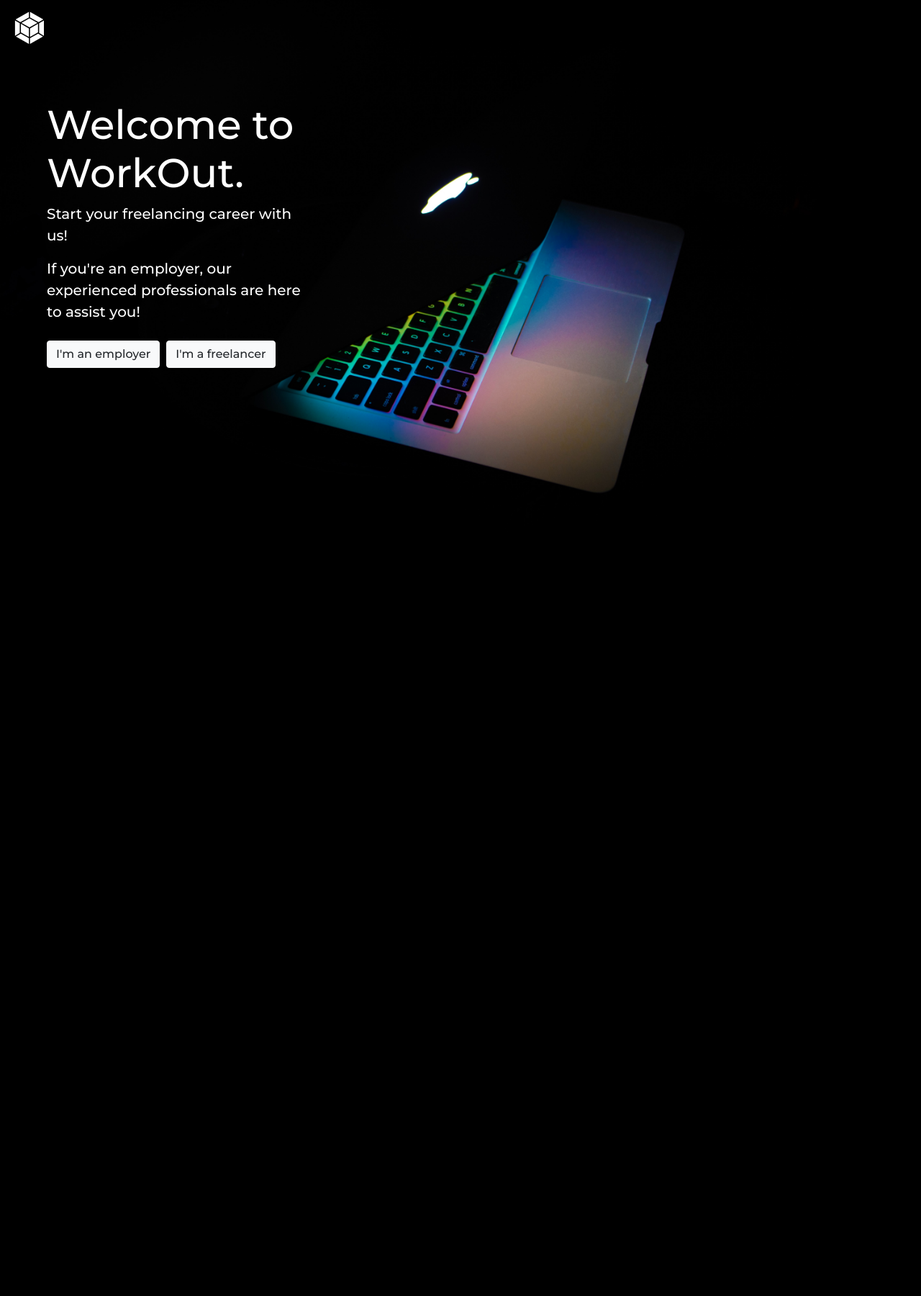
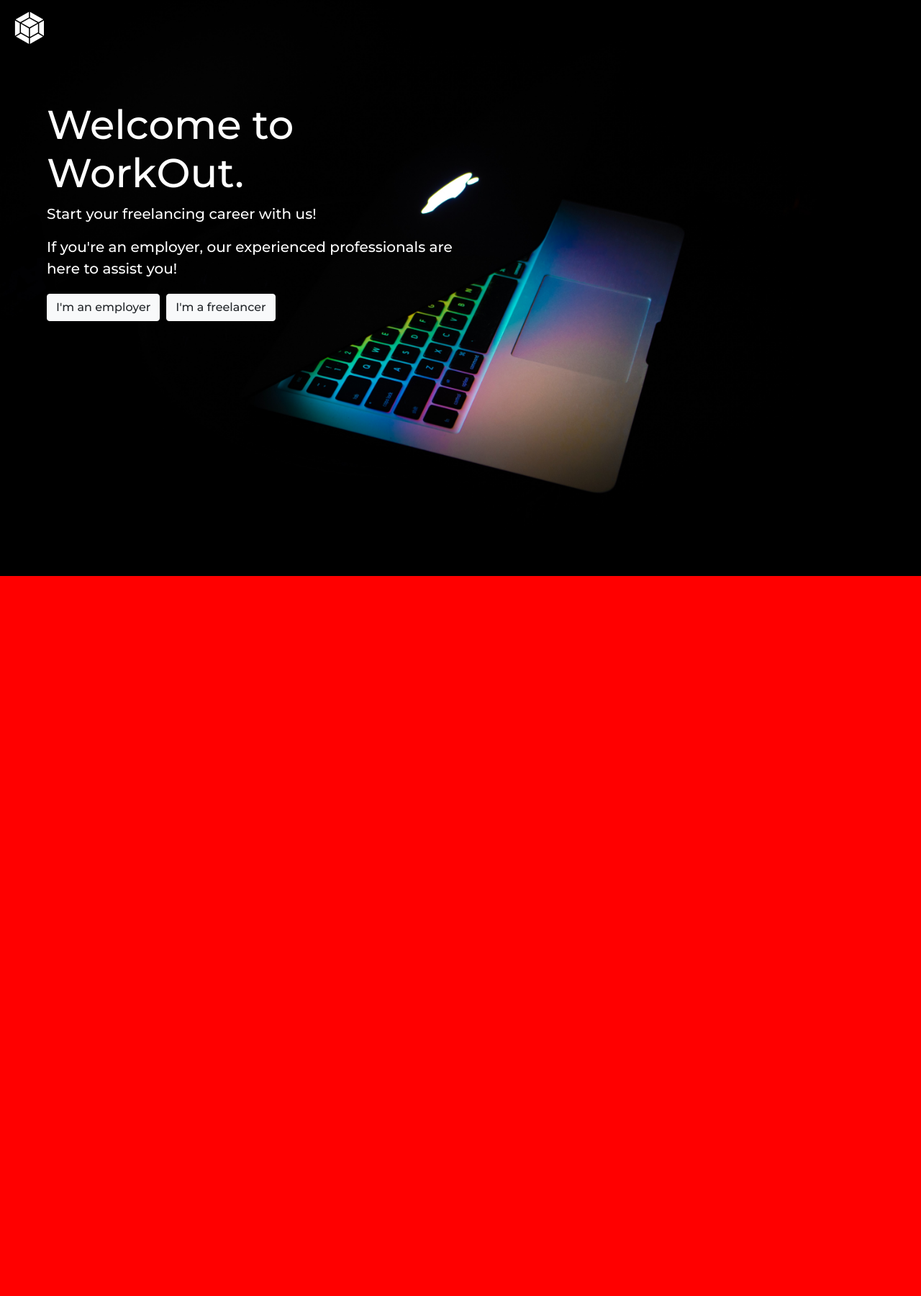
Before and after one commit to AlishbaTasleem/workout-ecom, a web app: file index.html in a window 1280 px wide. Shown: the whole page at 72% size. Before the commit the page ends 684 px from the top, so only its background shows below. Run offline with its HTML, style and script files only (its server is not run), Linux system fonts and the light colour scheme; some libraries are stand-ins or nearby versions.

Commit message:
Main Page Parallax

```diff
--- a/Assets/CSS/indexPage.css
+++ b/Assets/CSS/indexPage.css
@@ -1,4 +1,3 @@
-
 /* CUSTOM GOOGLE FONTS */
 
 /* LOGO */
@@ -32,7 +31,12 @@
     font-weight: 400;
     font-size: 33px;
     font-style: normal;
-    color:white;
+    color: white;
+
+    height: 100%;
+    width: 100%;
+
+
 }
 
 a {
@@ -51,15 +55,23 @@
 */
 
 
-.main-bg {
+.parallax-effect {
+
     background: url('../MEDIA/LAPTOP.jpg');
+
+    /* Set a specific height */
+    height: 100vh;
+
+    /* Create the parallax scrolling effect */
+    background-attachment: fixed;
     background-position: center;
     background-repeat: no-repeat;
     background-size: cover;
 
-    height:100vh;
-    width:100%;
+}
 
+.main-bg {
+    width: 100%;
 }
 
 .navbar-brand {
@@ -75,13 +87,13 @@
 }
 
 .navbar-transparent {
-    background:transparent;
+    background: transparent;
 }
 
 /* The Infamous Hamburger of Bootstrap */
 .fas.fa-bars {
-    color:white;
-  }
+    color: white;
+}
 
 
 
@@ -101,9 +113,38 @@
     margin-right: 0px;
 }
 
+button.btn {
+    margin-bottom: 10px;
+}
+
 .btn-light:hover {
-    background:#73538C;
-    color:white;
+    background: #73538C;
+    color: white;
     border: none;
     transition: 0.9 ease-in-out;
 }
+
+/*
+
+    MAIN CONTENT PART 2 - CURRENT STATS!
+
+*/
+.currentStatSection {
+    height: 1000px;
+    width: 100%;
+    background: red;
+}
+
+
+/*
+
+    MEDIA QUERIES - ADD A TAG IF YOU DON'T WANT THEM MODIFIED!
+
+*/
+
+/* Turn off parallax scrolling for all tablets and phones. Increase/decrease the pixels if needed */
+@media only screen and (max-device-width: 1366px) {
+    .main-bg {
+        background-attachment: scroll;
+    }
+}
--- /dev/null
+++ b/Assets/CSS/mediaQueries.css
@@ -0,0 +1,73 @@
+
+/*
+  ##Device = Desktops
+  ##Screen = 1281px to higher resolution desktops
+*/
+
+@media (min-width: 1281px) {
+
+}
+
+  /*
+    ##Device = Laptops, Desktops
+    ##Screen = B/w 1025px to 1280px
+  */
+
+  @media (min-width: 1025px) and (max-width: 1280px) {
+    .container {
+      width: 50%;
+  }
+
+  }
+
+  /*
+    ##Device = Tablets, Ipads (portrait)
+    ##Screen = B/w 768px to 1024px
+  */
+
+  @media (min-width: 768px) and (max-width: 1024px) {
+
+    .container {
+        width: 50%;
+    }
+
+  }
+
+  /*
+    ##Device = Tablets, Ipads (landscape)
+    ##Screen = B/w 768px to 1024px
+  */
+
+  @media (min-width: 768px) and (max-width: 1024px) and (orientation: landscape) {
+
+    .container {
+        width: 50%;
+    }
+
+  }
+
+  /*
+    ##Device = Low Resolution Tablets, Mobiles (Landscape)
+    ##Screen = B/w 481px to 767px
+  */
+
+  @media (min-width: 481px) and (max-width: 767px) {
+    .container {
+        width: 70%;
+    }
+
+
+  }
+
+  /*
+    ##Device = Most of the Smartphones Mobiles (Portrait)
+    ##Screen = B/w 320px to 479px
+  */
+
+  @media (min-width: 320px) and (max-width: 480px) {
+    .container {
+        width: 90%;
+    }
+
+
+  }
--- a/CustomCodeSnippets.html
+++ b/CustomCodeSnippets.html
@@ -1,3 +1,7 @@
+
+<!-- Refer to documentation -->
+https://getbootstrap.com/docs/4.3/getting-started/introduction/
+
 
 <!-- REUSABLE CODE. DON'T REMOVE. ONLY APPEND. -->
 
--- a/RemainingTaskList.html
+++ b/RemainingTaskList.html
@@ -1,6 +1,9 @@
 <!-- FIXES -->
 1. Make the navbar collapsed at start
 2. Design/change the SVG logo
+3. Make the front page responsive. Add min-widths without breaking bootstrap!
 
 
 <!-- FEATURE ADDITION -->
+1. https://stackoverflow.com/questions/43574033/on-scroll-down-scroll-100vh-to-the-bottom
+Implement this. On a single scroll or wheel down, the website moves to the next segment.
--- a/index.html
+++ b/index.html
@@ -23,13 +23,14 @@
 
     <!-- CUSTOM CSS FILES -->
     <link rel="stylesheet" href="Assets/CSS/indexPage.css">
+    <link rel="stylesheet" href="Assets/CSS/mediaQueries.css">
 
 </head>
 
 <body>
 
-    <!-- START OF MAIN-BG -->
-    <div class="main-bg">
+    <!-- START OF MAIN-BG; DON'T MODIFY PARALLAX! -->
+    <div class="parallax-effect">
 
         <!-- ONLY OPEN IF CORRECTIONS ARE NEEDED. NEEDS A FIX BTW! -->
         <nav class="navbar navbar-expand-lg navbar-transparent" role="navigation">
@@ -69,8 +70,8 @@
 
         </nav>
 
-        <!-- CONTENT FOR MAIN PAGE! -->
-        <section id="mainContent">
+        <!-- CONTENT FOR MAIN PAGE -->
+        <section id="mainContent-P1">
             <div class="jumbotron jumbotron-fluid">
                 <div class="container">
                     <h1 class="display-4">Welcome to WorkOut.</h1>
@@ -82,9 +83,15 @@
             </div>
         </section>
 
-
     <!-- END OF MAIN-BG -->
     </div>
+
+    <!-- SECOND PART OF THE MAIN PAGE CONTENT -->
+    <section id="mainContent-P2">
+        <div class="currentStatSection">
+
+        </div>
+    </section>
 
 
     <!-- BOOTSTRAP JS - POPPER JS - JQUERY SLIM -->
```
